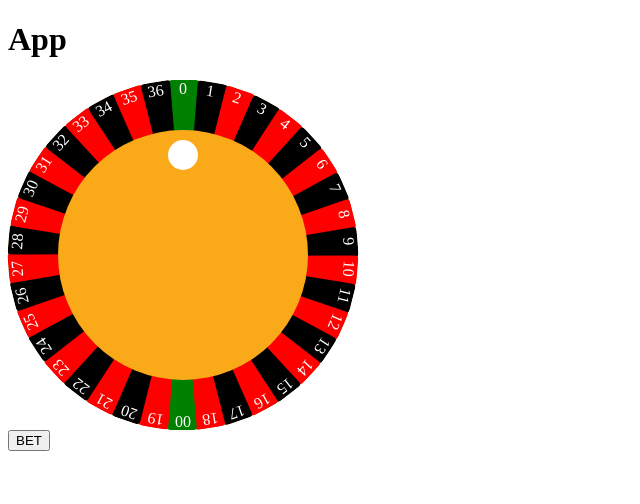
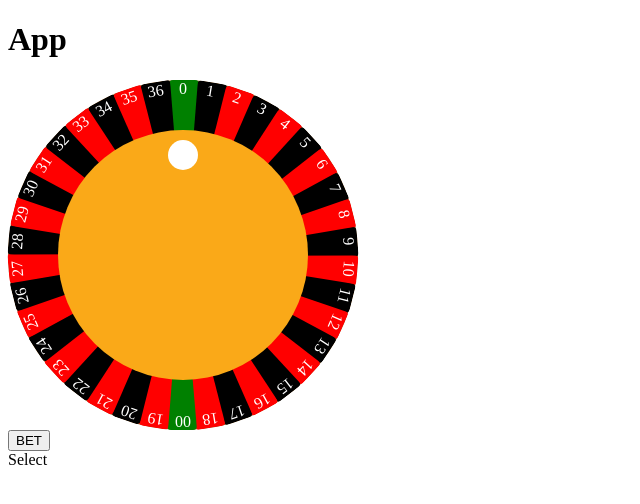
Before and after one commit to codetapacademy/all-on-red-with-react, a React (Create React App) app: page / in a window 1280 px wide. Shown: the top 504 px of the page, without its empty margins (0-640 px from the left). Built offline with nearby package versions, Linux system fonts and the light colour scheme.

Commit message:
generate a collection of selections  closes #54

```diff
--- a/src/component/board/board.component.jsx
+++ b/src/component/board/board.component.jsx
@@ -2,6 +2,8 @@ import React, { useState } from 'react'
 import { StyledBoard, StyledBoardWrapper } from './board.style'
 import Slot from '../slot'
 import Ball from '../ball'
+import Selected from '../selected'
+
 
 const Board = () => {
   const [winner, setWinner] = useState({ animationPlayState: 'paused' })
@@ -45,7 +47,8 @@ const Board = () => {
         {slotList.map(slot => <Slot key={slot.number} {...slot} />)}
       </StyledBoard>
       <Ball winner={winner}/>
-  <button onClick={bet}>BET</button>
+      <button onClick={bet}>BET</button>
+      <Selected slotList={slotList} />
     </StyledBoardWrapper>
   )
 }
--- /dev/null
+++ b/src/component/selected/index.js
@@ -0,0 +1 @@
+export { default } from './selected.component'
--- /dev/null
+++ b/src/component/selected/selected.component.jsx
@@ -0,0 +1,28 @@
+import React from 'react'
+import { StyledSelected } from './selected.style'
+
+const Selected = ({ slotList }) => {
+  const selection = {
+    black: 1,
+    red: 1,
+    even: 1,
+    odd: 1,
+  }
+  slotList.forEach(slot => {
+    selection[slot.number] = 35
+  })
+  slotList.forEach((slot, key) => {
+    selection[`${slot.number},${slotList[key < slotList.lenght - 1 ? key +1 : 0].number}`] = 17
+  })
+  slotList.forEach((slot, key) => {
+    selection[`${slot.number},${slotList[key < slotList.lenght - 1 ? key + 1 : 0].number},${slotList[key < slotList.length - 2 ? key + 2 : (key === slotList.lenght - 1 ? 1 : 0)].number}`] = 11
+  })
+
+console.log(selection)
+
+  return (
+    <StyledSelected>Select</StyledSelected>
+  )
+}
+
+export default Selected
--- /dev/null
+++ b/src/component/selected/selected.style.js
@@ -0,0 +1,6 @@
+import styled from 'styled-components'
+
+export const StyledSelected = styled.div`
+  display: flex;
+  flex-wrap: wrap;
+`
```
